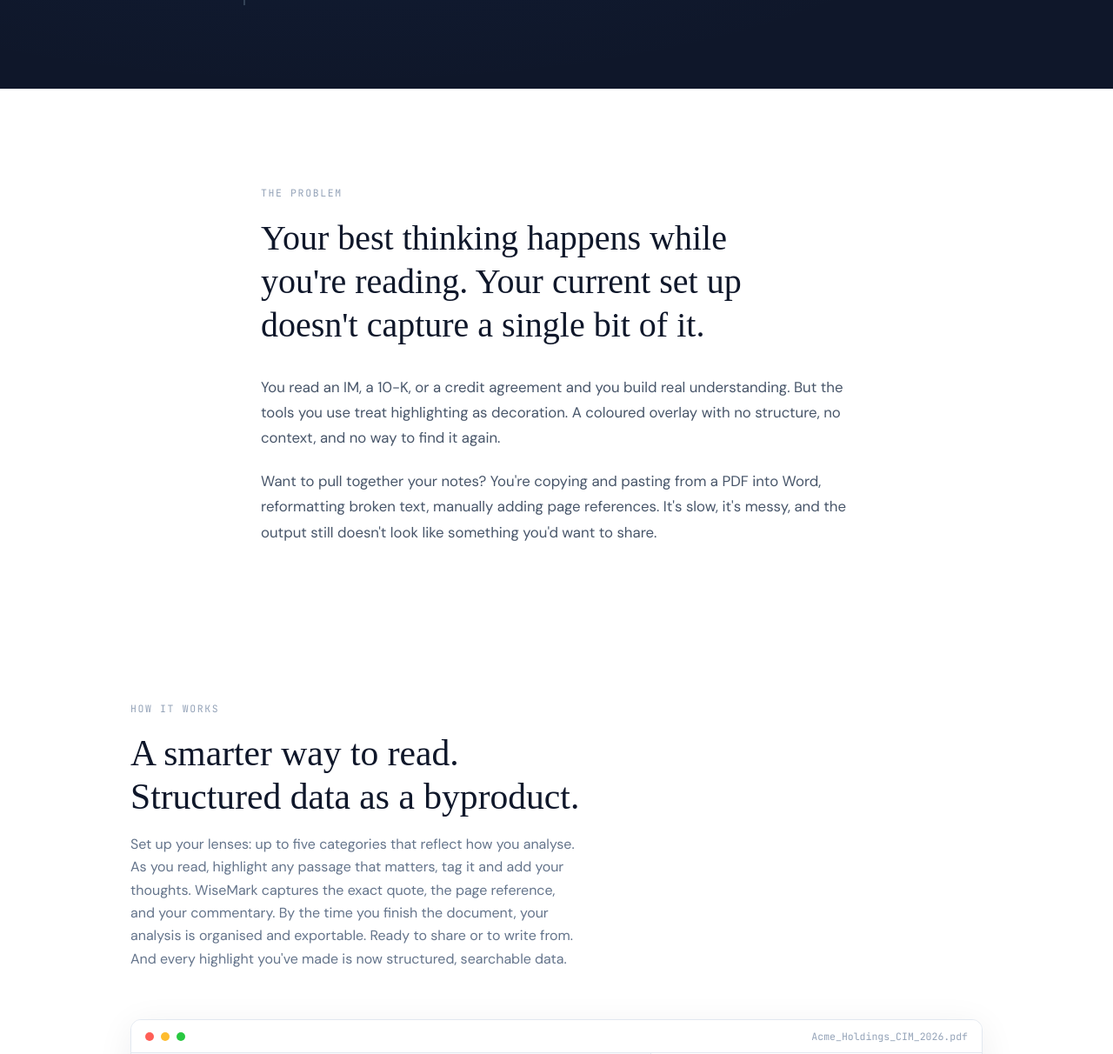
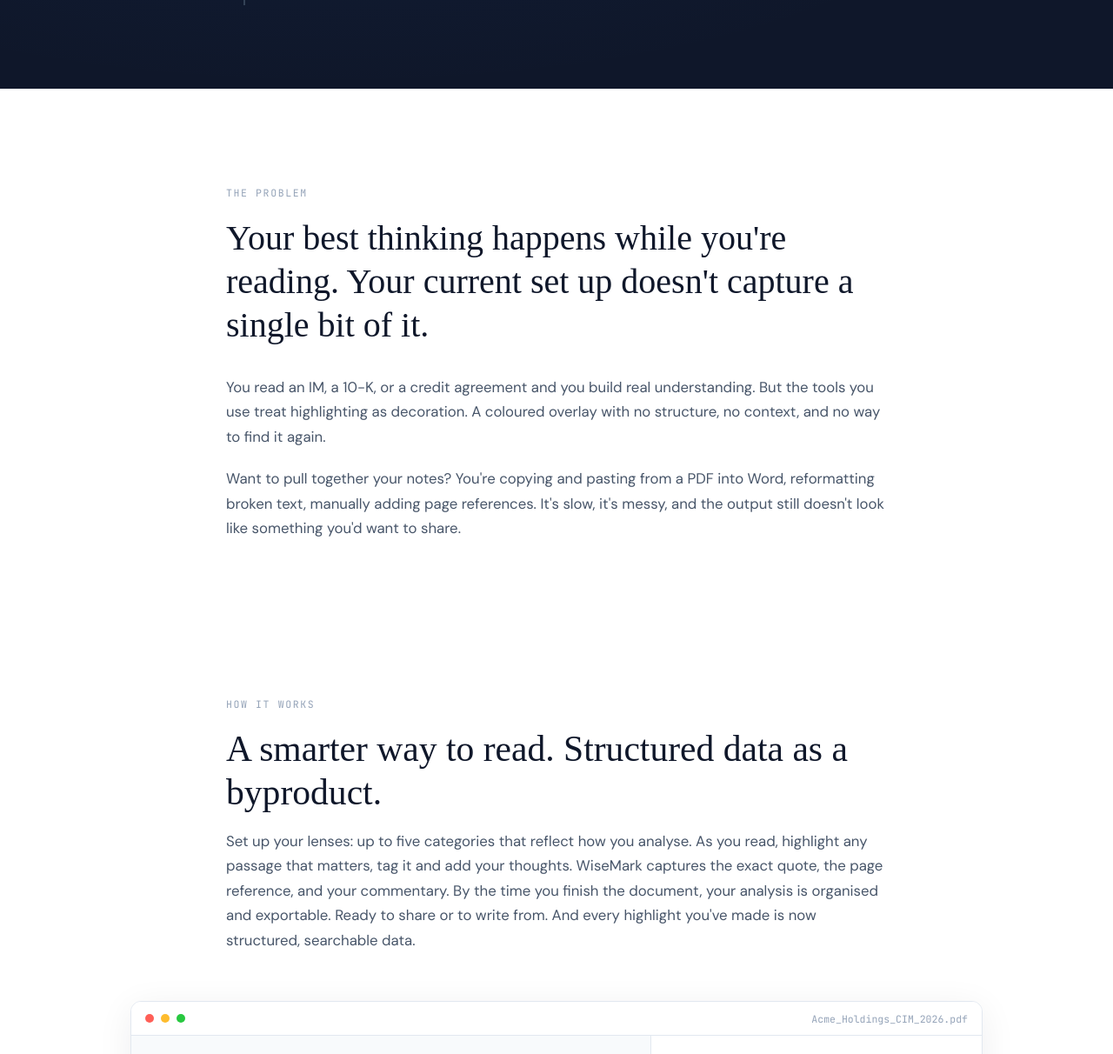
Before and after one commit to RoyKeane94/WiseMark, a Django app: page / in a window 1280 px wide. Shown: the part 1204-2416 px from the top of the page at 87% size. Run offline with Django 5.2, Linux system fonts and the light colour scheme; some web fonts are replaced.

Commit message:
Landing page width aligned

```diff
--- a/wisemark_site/templates/landing.html
+++ b/wisemark_site/templates/landing.html
@@ -197,10 +197,10 @@
     color: var(--white); font-weight: 400;
   }
 
-  /* PROBLEM SECTION */
+  /* PROBLEM SECTION — max-width includes padding so inner content matches .demo-intro (760px) */
   .problem {
     padding: 7rem 2.5rem 3rem;
-    max-width: 760px;
+    max-width: calc(760px + 5rem);
     margin: 0 auto;
   }
 
@@ -214,11 +214,10 @@
     line-height: 1.25; font-weight: 400;
     color: var(--slate-950);
     margin-bottom: 2rem;
-    max-width: 600px;
   }
 
   .problem-text {
-    font-size: 1.05rem; line-height: 1.75;
+    font-size: 1.05rem; line-height: 1.7;
     color: var(--slate-600);
     margin-bottom: 1.25rem;
   }
@@ -242,18 +241,29 @@
     margin-bottom: 1.25rem;
   }
 
+  .demo .section-label { margin-bottom: 1.25rem; }
+  .demo-intro {
+    max-width: 760px;
+    width: 100%;
+    margin-left: auto;
+    margin-right: auto;
+  }
   .demo h2 {
     font-family: 'Instrument Serif', serif;
     font-size: clamp(1.9rem, 3.5vw, 2.6rem);
     line-height: 1.2; font-weight: 400;
     color: var(--slate-950);
-    max-width: 560px;
     margin-bottom: 1rem;
   }
 
-  .demo > p.demo-lead {
-    font-size: 1rem; color: var(--slate-500);
-    max-width: 520px; line-height: 1.65;
+  /* Shared section body text - same width and size everywhere */
+  .problem-text,
+  .demo-intro .demo-lead {
+    font-size: 1.05rem;
+    line-height: 1.7;
+    color: var(--slate-600);
+  }
+  .demo-intro .demo-lead {
     margin-bottom: 3.5rem;
   }
 
@@ -463,9 +473,9 @@
     margin-bottom: 1rem;
   }
 
+  .pipeline-intro { max-width: 760px; }
   .pipeline-lead {
-    font-size: 1rem; line-height: 1.65; color: var(--slate-500);
-    max-width: 520px;
+    font-size: 1.05rem; line-height: 1.7; color: var(--slate-600);
     margin-bottom: 3rem;
   }
 
@@ -755,9 +765,11 @@
 
 <!-- DEMO -->
 <section class="demo" id="how">
+  <div class="demo-intro">
     <div class="section-label fade-in">How it works</div>
     <h2 class="fade-in">A smarter way to read. Structured data as a byproduct.</h2>
     <p class="demo-lead fade-in">Set up your lenses: up to five categories that reflect how you analyse. As you read, highlight any passage that matters, tag it and add your thoughts. WiseMark captures the exact quote, the page reference, and your commentary. By the time you finish the document, your analysis is organised and exportable. Ready to share or to write from. And every highlight you've made is now structured, searchable data.</p>
+  </div>
   <div class="demo-window fade-in">
     <div class="demo-titlebar">
       <div class="demo-dot r"></div>
@@ -839,9 +851,11 @@
 <!-- PIPELINE -->
 <section class="pipeline" id="pipeline">
   <div class="pipeline-inner">
+    <div class="pipeline-intro">
       <div class="section-label fade-in">Where this is going</div>
       <h2 class="fade-in">Capture. Organise. Interrogate.</h2>
       <p class="pipeline-lead fade-in">Each stage is independently valuable. Each one makes the next more powerful.</p>
+    </div>
     <div class="stages fade-in">
       <div class="stg">
         <div class="stg-num">Stage 01</div>
```
Lines whose indentation alone changed are shown as unchanged.
